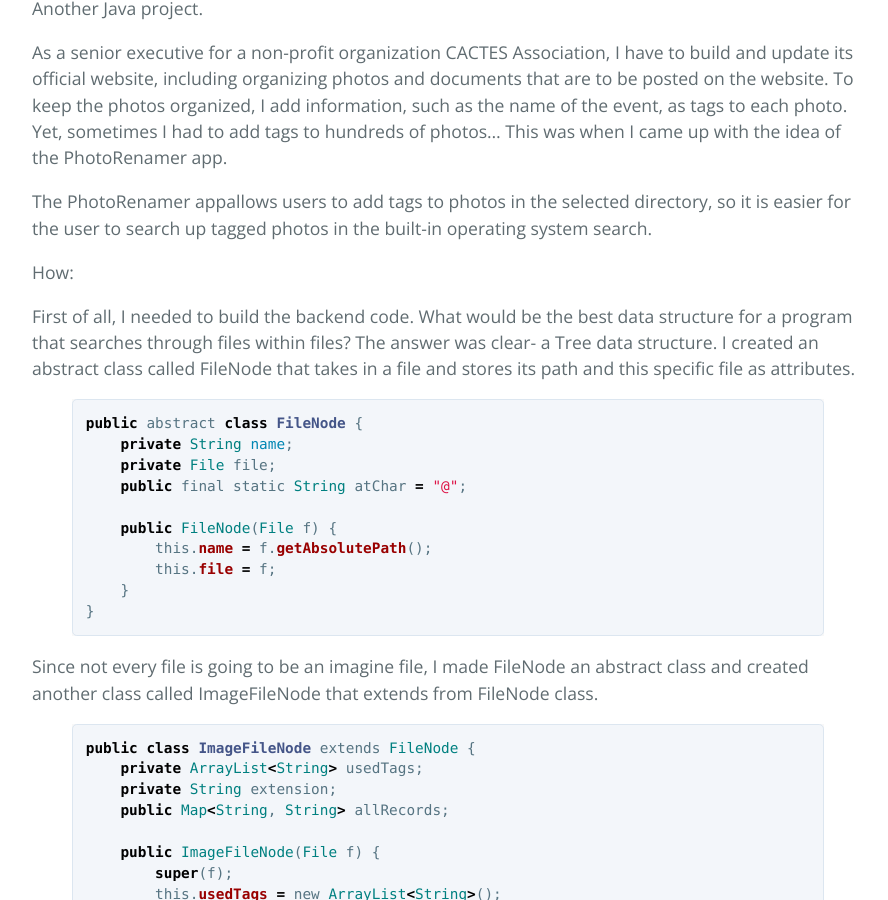
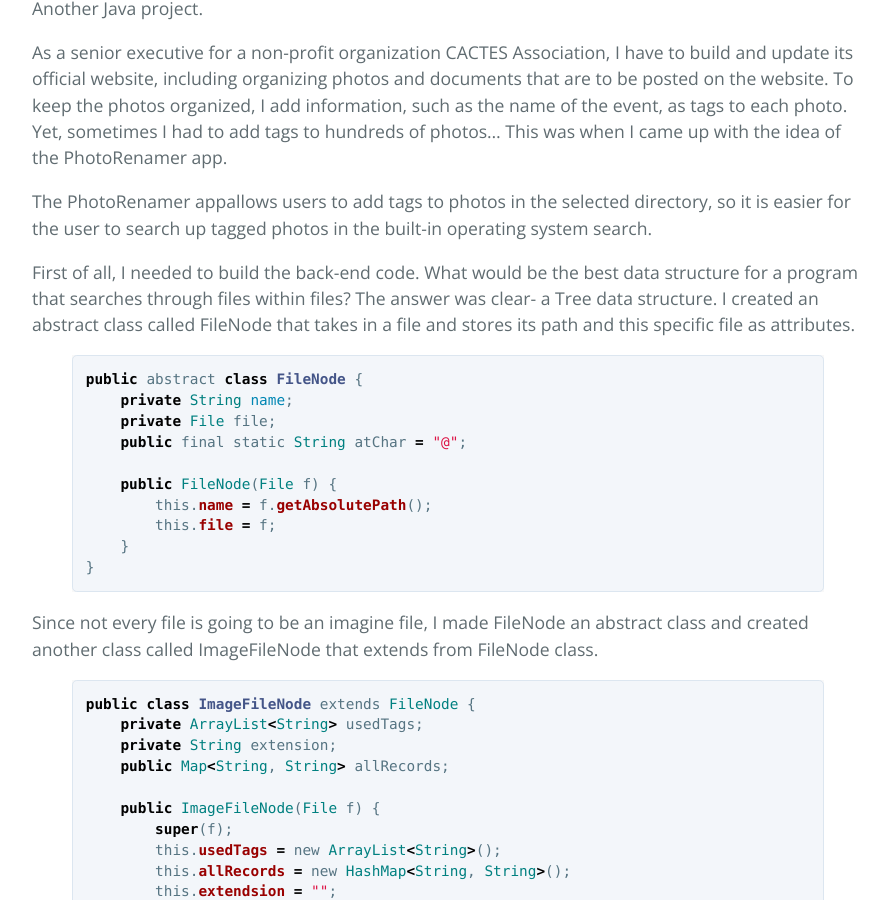
Before and after one commit to edward0414/myWeb1.0, a Jekyll site: the page built from _posts/2017-03-13-PhotoRenamer-Part-I.markdown, in a window 1280 px wide and 900 px high, scrolled down 521 px. Shown: the whole window, without its empty margins (192-1080 px from the left). Built offline with Jekyll 4.4.1, drawn with Linux system fonts in a browser that asks for light colours.

Commit message:
Fixed typo

```diff
--- a/_posts/2017-03-13-PhotoRenamer-Part-I.markdown
+++ b/_posts/2017-03-13-PhotoRenamer-Part-I.markdown
@@ -12,9 +12,7 @@ As a senior executive for a non-profit organization CACTES Association, I have t
 The PhotoRenamer appallows users to add tags to photos in the selected directory, so it is easier for the user to search up tagged photos in the built-in operating system search.
 
 
-How:
-
-First of all, I needed to build the backend code. What would be the best data structure for a program that searches through files within files? The answer was clear- a Tree data structure. I created an abstract class called FileNode that takes in a file and stores its path and this specific file as attributes.
+First of all, I needed to build the back-end code. What would be the best data structure for a program that searches through files within files? The answer was clear- a Tree data structure. I created an abstract class called FileNode that takes in a file and stores its path and this specific file as attributes.
 
 {% highlight ruby %}
 public abstract class FileNode {
```
